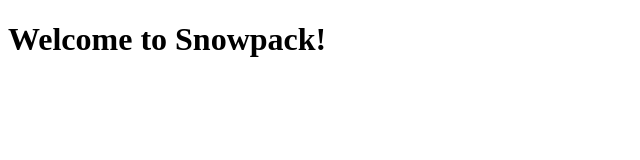
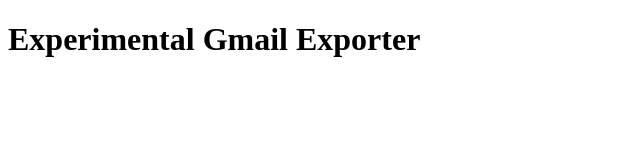
Before and after one commit to bjesuiter/experimental-gmail-exporter, a website built with Vite: page index.html in a window 1280 px wide. Shown: the whole page, without its empty margins (0-640 px from the left). Built offline with nearby package versions, Linux system fonts and the light colour scheme.

Commit message:
update index.html

```diff
--- a/index.html
+++ b/index.html
@@ -5,13 +5,13 @@
     <meta charset="utf-8" />
     <meta name="viewport" content="width=device-width, initial-scale=1" />
     <meta name="description" content="Starter Snowpack App" />
-    <title>Starter Snowpack App</title>
+    <title>Experimental Gmail Exporter</title>
 
     <script type="module" src="src/main.js"></script>
 </head>
 
 <body>
-    <h1>Welcome to Snowpack!</h1>
+    <h1>Experimental Gmail Exporter</h1>
 </body>
 
 </html>
```
